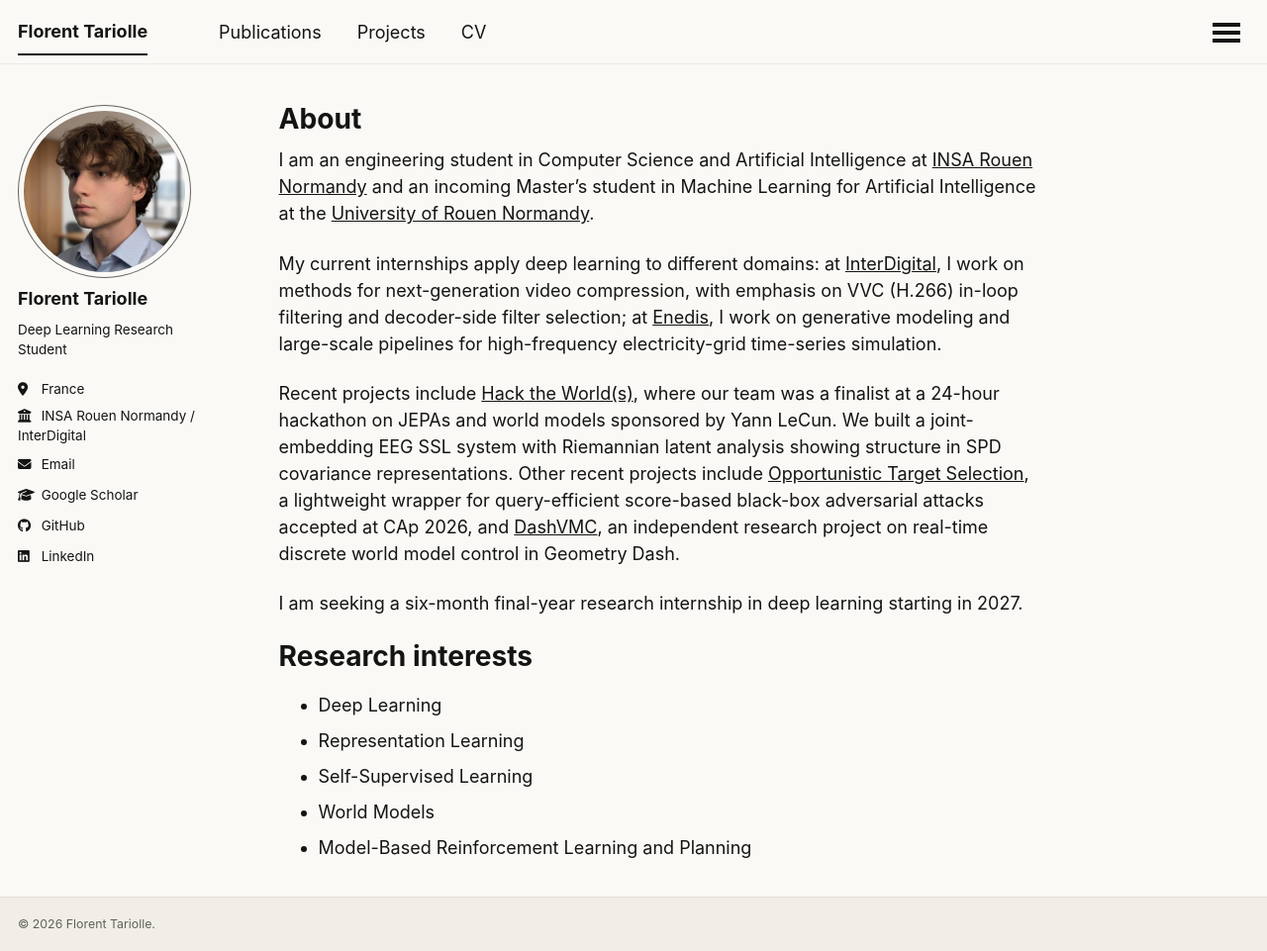
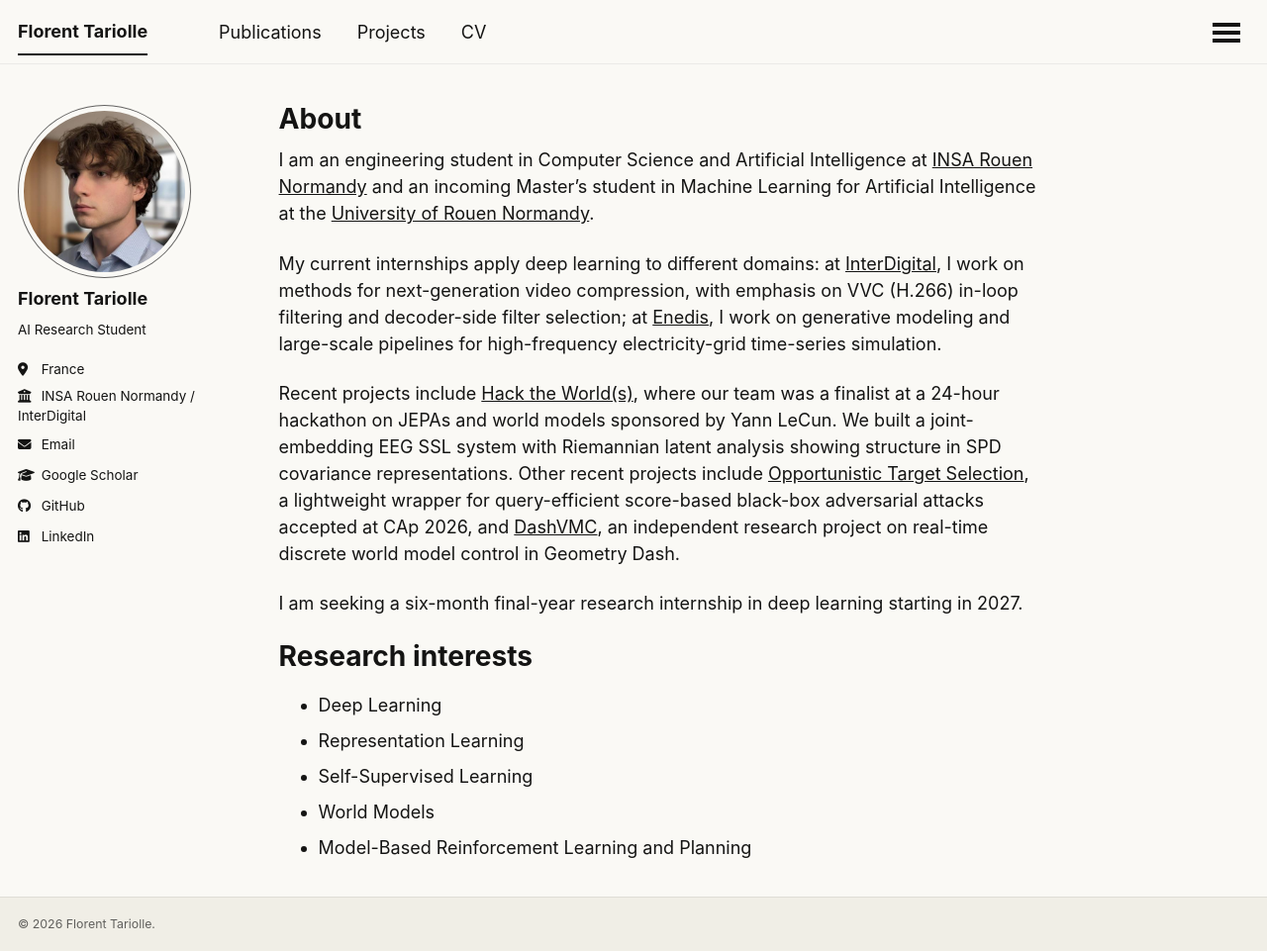
Before and after one commit to Tariolle/Tariolle.github.io, a Jekyll site: the page built from _pages/about.md, in a window 1280 px wide and 961 px high. Shown: the whole window at 99% size. Built offline with Jekyll 4.4.1, drawn with Linux system fonts in a browser that asks for light colours; a script that is not in the unit is left out.

Commit message:
docs: update bio

```diff
--- a/_config.yml
+++ b/_config.yml
@@ -26,7 +26,7 @@ author:
   avatar           : "profile.png"
   name             : "Florent Tariolle"
   pronouns         : # example: "she/her"
-  bio              : "Deep Learning Research Student"
+  bio              : "AI Research Student"
   location         : "France"
   employer         : "INSA Rouen Normandy / InterDigital"
   uri              : # URL
```
